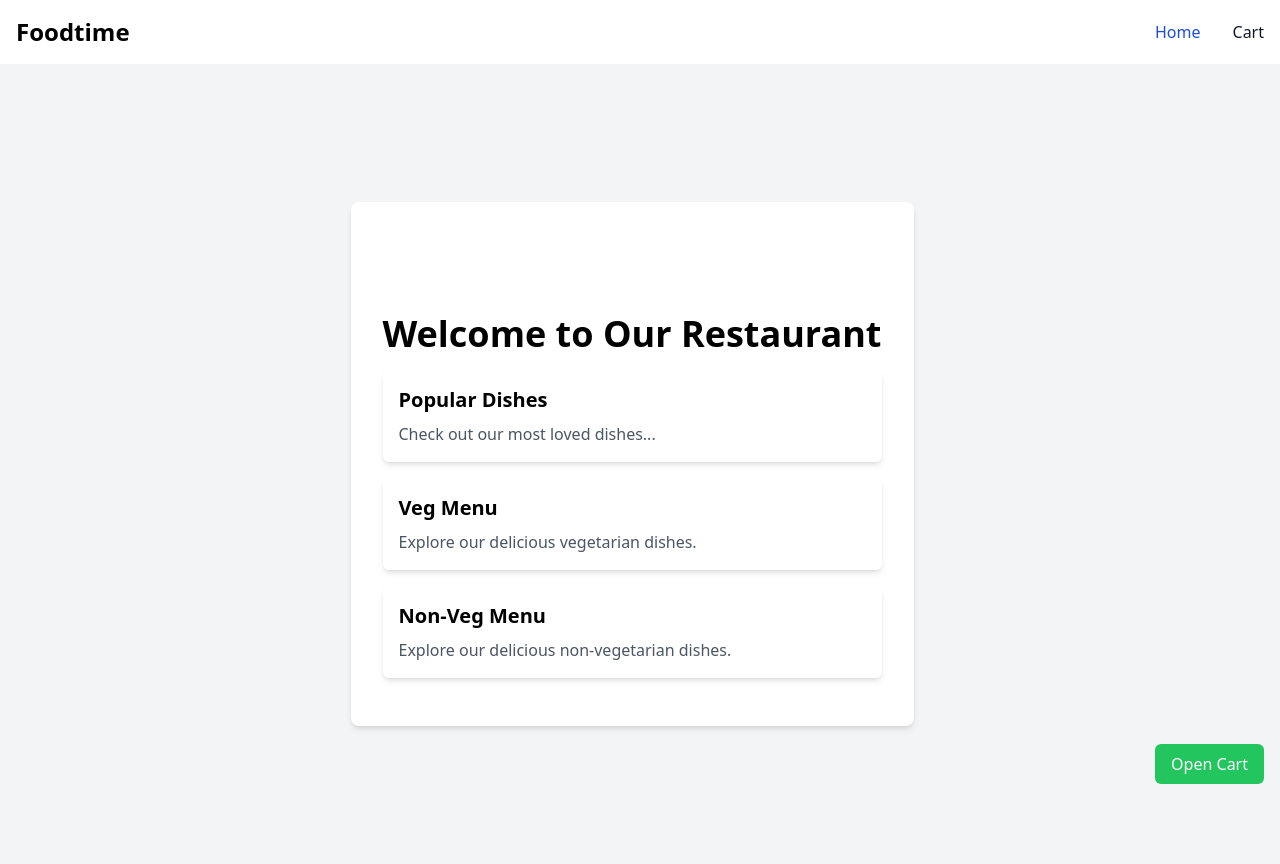
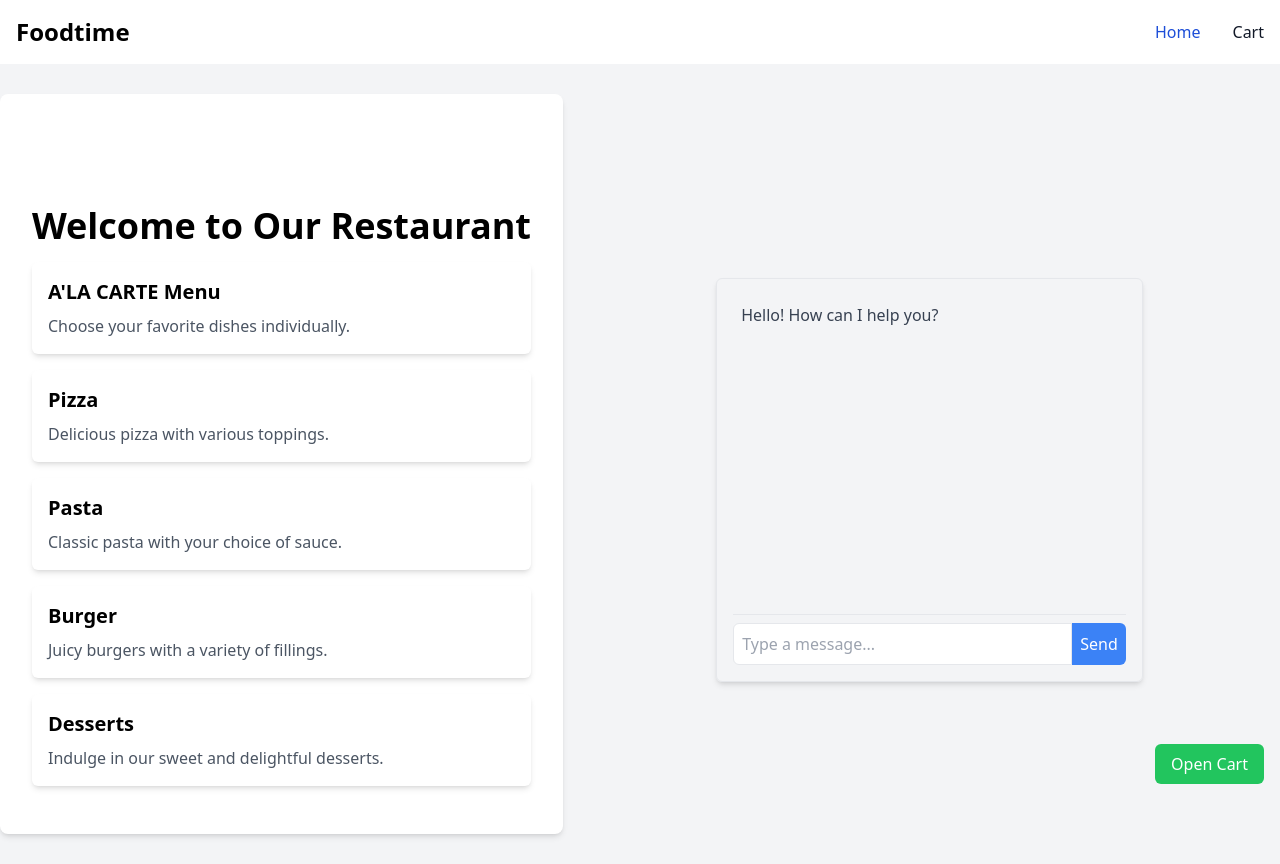
Before and after one commit to lawrencedsz9/resto-website, a React (Vite) app: page / in a window 1280 px wide. Built offline with nearby package versions, Linux system fonts and the light colour scheme.

Commit message:
UI changes in home page

```diff
--- a/src/pages/home.jsx
+++ b/src/pages/home.jsx
@@ -14,16 +14,24 @@ const Home = () => {
   const [isCartOpen, setIsCartOpen] = useState(false);
   const [cards] = useState([
     {
-      title: "Popular Dishes",
-      description: "Check out our most loved dishes...",
+      title: "A'LA CARTE Menu",
+      description: "Choose your favorite dishes individually.",
     },
     {
-      title: "Veg Menu",
-      description: "Explore our delicious vegetarian dishes.",
+      title: "Pizza",
+      description: "Delicious pizza with various toppings.",
     },
     {
-      title: "Non-Veg Menu",
-      description: "Explore our delicious non-vegetarian dishes.",
+      title: "Pasta",
+      description: "Classic pasta with your choice of sauce.",
+    },
+    {
+      title: "Burger",
+      description: "Juicy burgers with a variety of fillings.",
+    },
+    {
+      title: "Desserts",
+      description: "Indulge in our sweet and delightful desserts.",
     },
   ]);
 
@@ -93,7 +101,8 @@ const Home = () => {
         </button>
       </div>
 
-      {/* <Chat /> */}
+      {/* Chat Component */}
+      <Chat />
 
       {/* Cart Button */}
       <div className="fixed bottom-4 right-4">
```
